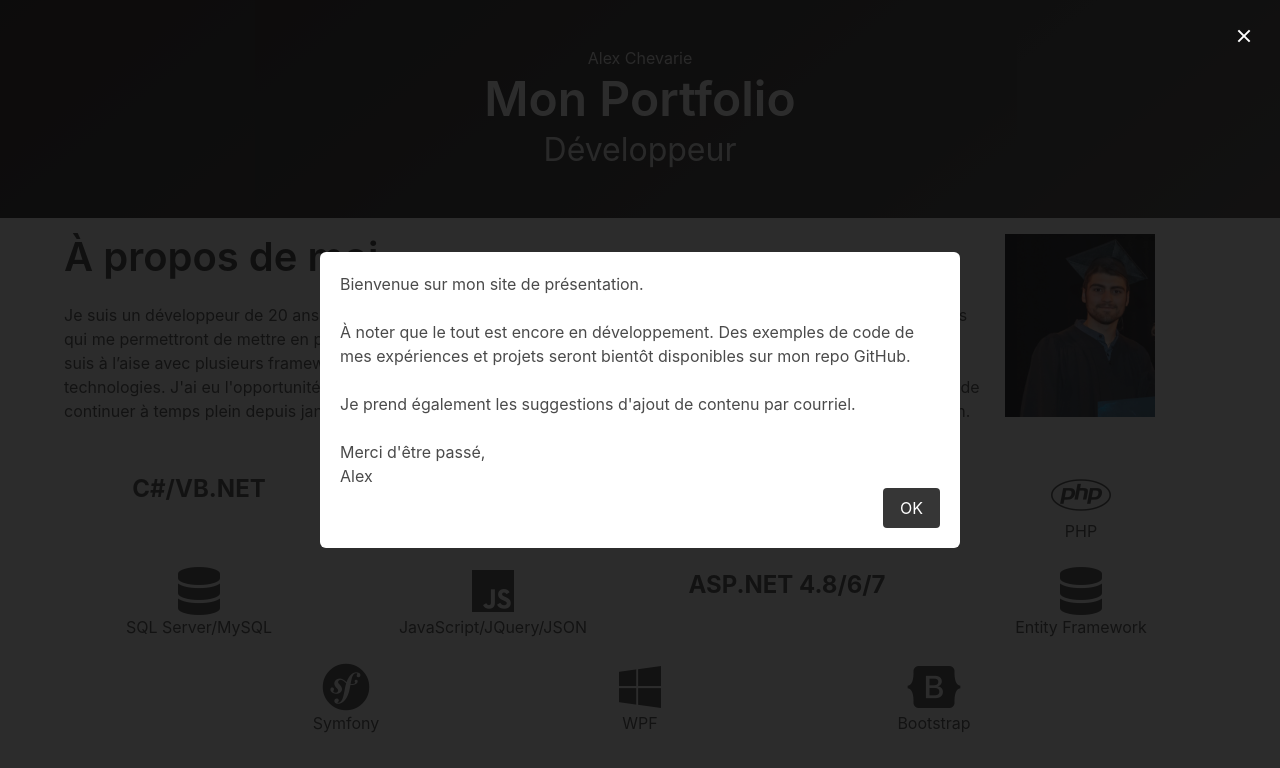
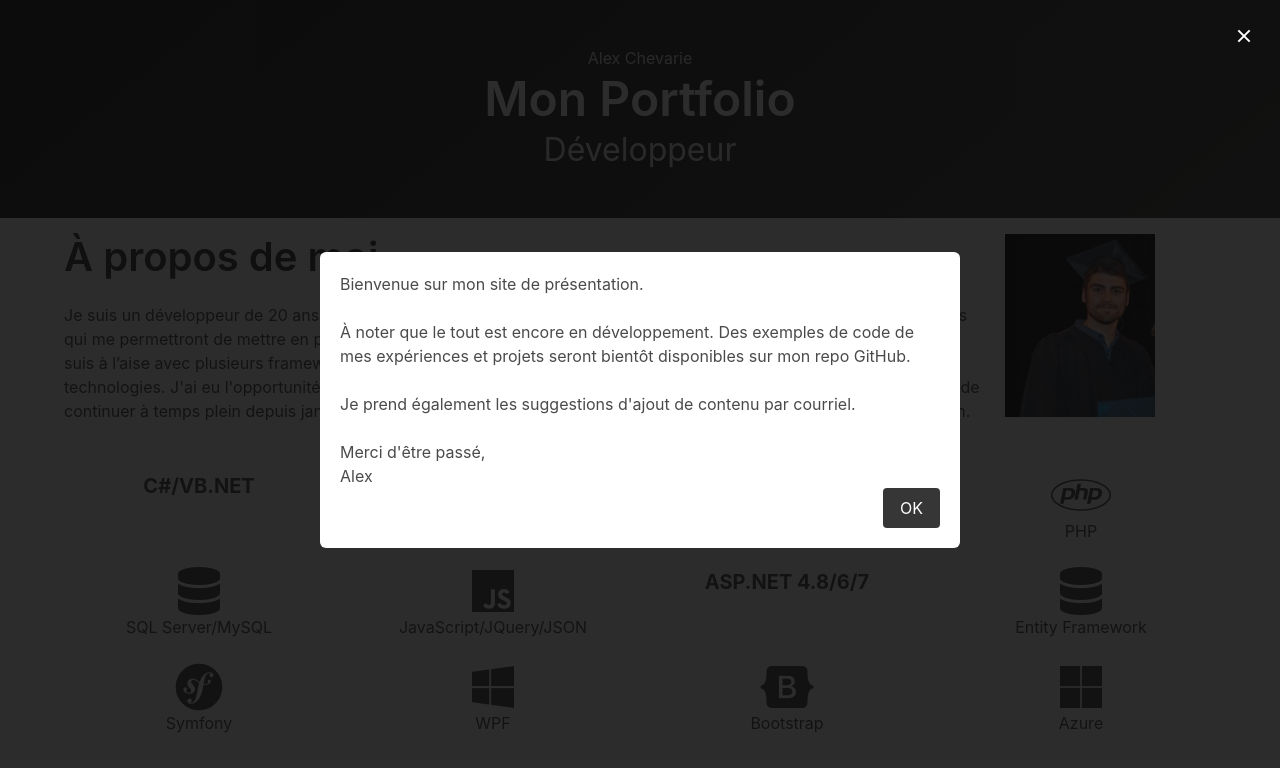
Before and after one commit to Chevarie2587/mon-portfolio, a plain HTML site: page index.html in a window 1280 px wide. Shown: the top 768 px of the page. Drawn offline with nearby package versions, Linux system fonts and the light colour scheme.

Commit message:
ajout Azure dans Icones

```diff
--- a/index.html
+++ b/index.html
@@ -151,11 +151,11 @@
         <div class="container">
             <div class="columns is-multiline is-centered">
                 <div class="column is-one-quarter has-text-centered">
-                    <p class="is-size-4 has-text-weight-bold">C#/VB.NET</p>
+                    <p class="is-size-5 has-text-weight-bold">C#/VB.NET</p>
                 </div>
                 <div class="column is-one-quarter has-text-centered">
                     <span class="icon is-large">
-                        <p class="is-size-4 has-text-weight-bold">C++</p>
+                        <p class="is-size-5 has-text-weight-bold">C++</p>
                     </span>
                 </div>
                 <div class="column is-one-quarter has-text-centered">
@@ -183,7 +183,7 @@
                     <p>JavaScript/JQuery/JSON</p>
                 </div>
                 <div class="column is-one-quarter has-text-centered">
-                    <p class="is-size-4 has-text-weight-bold">ASP.NET 4.8/6/7</p>
+                    <p class="is-size-5 has-text-weight-bold">ASP.NET 4.8/6/7</p>
                 </div>
                 <div class="column is-one-quarter has-text-centered">
                     <span class="icon is-large">
@@ -208,6 +208,12 @@
                         <i class="fab fa-bootstrap fa-3x"></i>
                     </span>
                     <p>Bootstrap</p>
+                </div>
+                <div class="column is-one-quarter has-text-centered">
+                    <span class="icon is-large">
+                        <i class="fab fa-microsoft fa-3x"></i>
+                    </span>
+                    <p>Azure</p>
                 </div>
             </div>
         </div>
```
